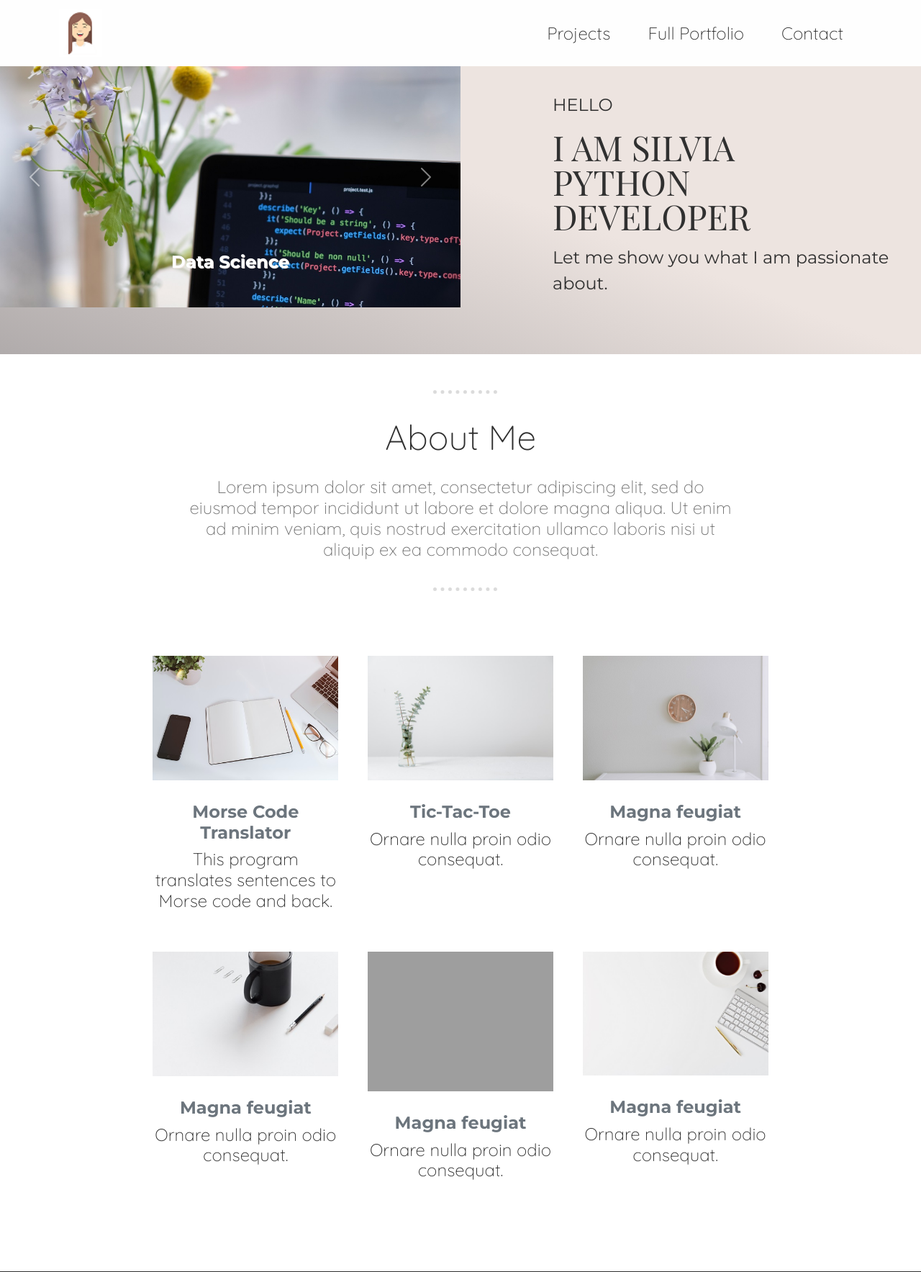
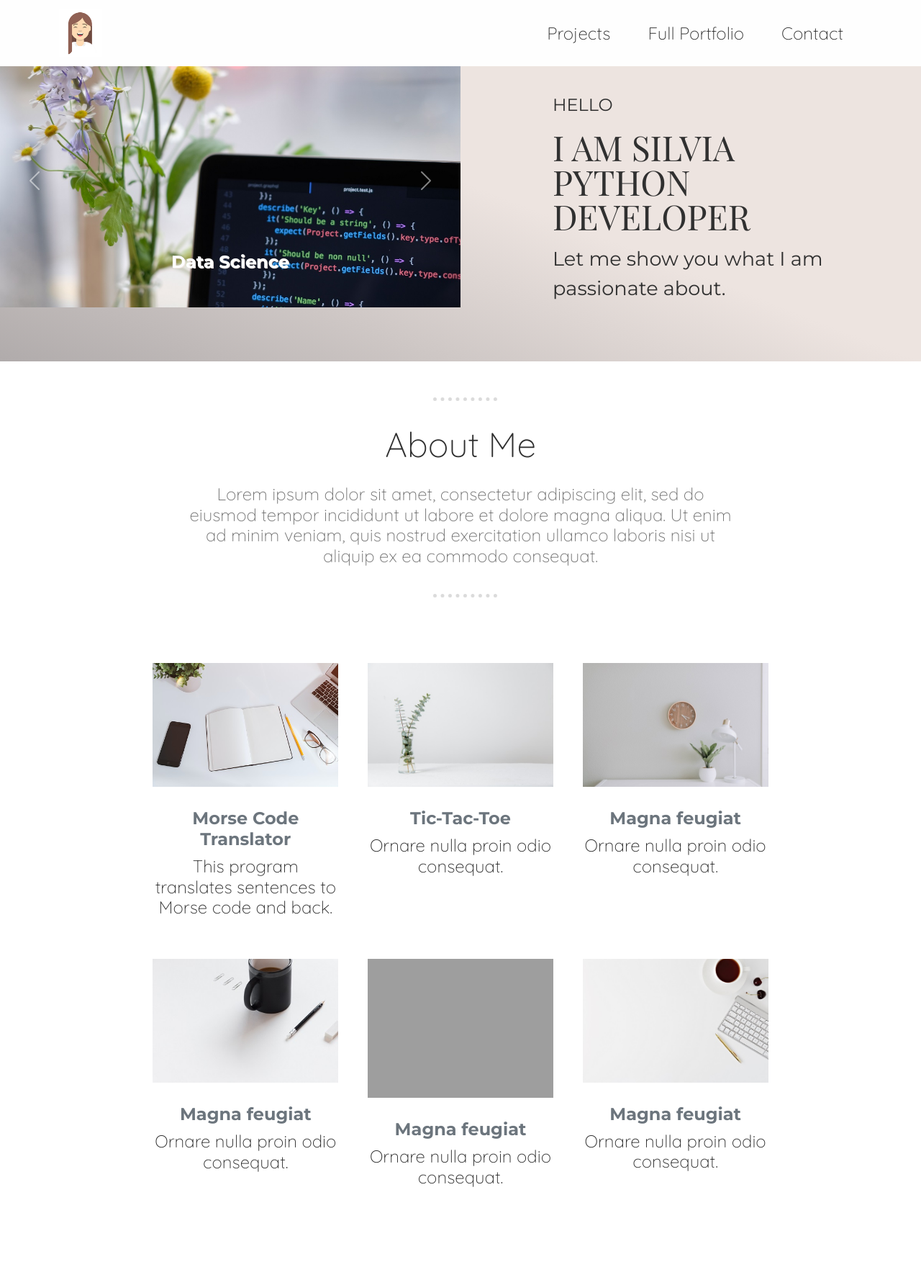
Before and after one commit to Korkova/My_Portfolio_Kopie, a Flask app: page / in a window 1280 px wide. Shown: the top 1767 px of the page at 72% size. Run offline with Flask 2, Linux system fonts and the light colour scheme; some libraries are stand-ins or nearby versions; grey boxes are pictures that could not be loaded.

Commit message:
Complete Update 10

```diff
--- a/static/css/styles.css
+++ b/static/css/styles.css
@@ -69,6 +69,11 @@ text-shadow: 1px 1px #B0ABAB;*/
 
 .medium-text {
   font-size: 1.5rem;
+  color: #303030;
+}
+
+.mediumlarge-text {
+  font-size: 1.7rem;
   color: #303030;
 }
 
--- a/templates/index.html
+++ b/templates/index.html
@@ -86,7 +86,7 @@
             <div class="col-lg-6 col-sm-12" id="intro">
                 <p class="medium-text">HELLO</p>
                 <p><h1>I AM SILVIA<br/>PYTHON DEVELOPER<br/></h1></p>
-                <p class="medium-text">Let me show you what I am passionate about.</p>
+                <p class="mediumlarge-text">Let me show you what I am passionate about.</p>
             </div>
 
 <!--            <div class="logo" id="logo-python">-->
@@ -213,6 +213,7 @@
     </div>
   </div>
     <p id="footer"><h6 class="small-text">© Copyright 2023</h6></p>
+    <br>
 </section>
 
     <!-- Bootstrap core JS -->
```
Also changed, not shown: static/img/my_avatar.png.
